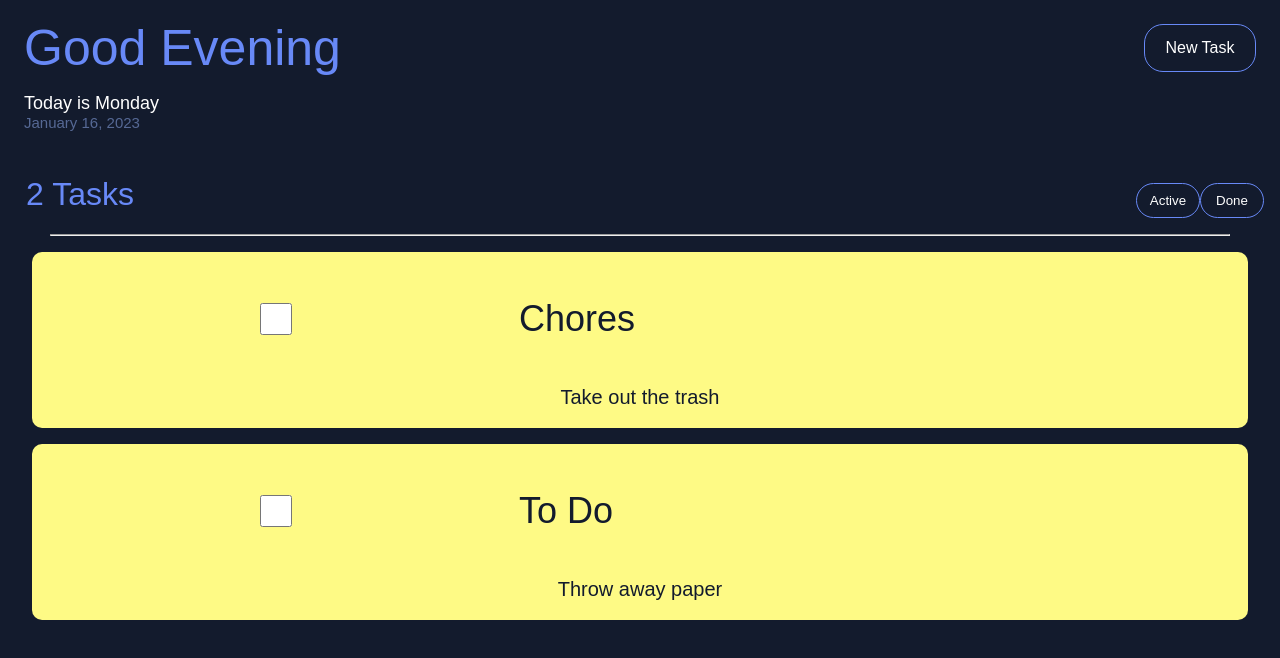
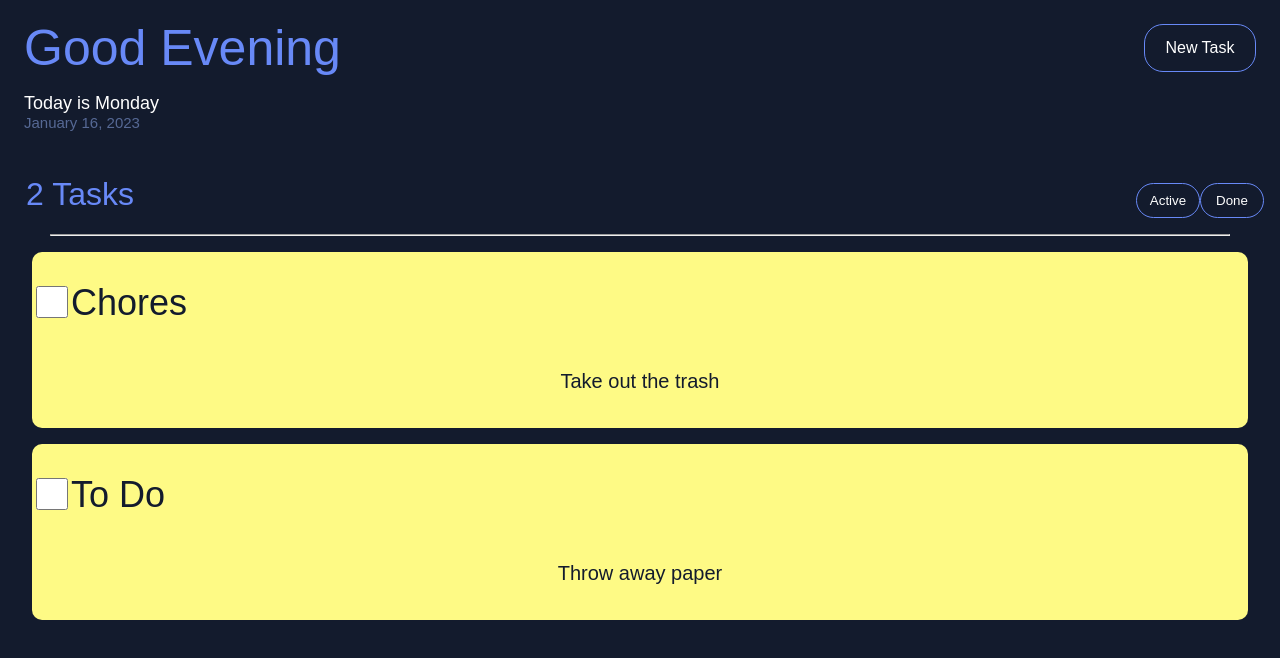
Before and after one commit to dilekbaykara/to-do-list, a React (Create React App) app: page / in a window 1280 px wide. Shown: the top 658 px of the page. Built offline with nearby package versions, Linux system fonts and the light colour scheme; a web font is replaced by a local one.

Commit message:
adjusted styling for to do tasks and checkbox

```diff
--- a/src/App.css
+++ b/src/App.css
@@ -3,7 +3,7 @@
 }
 
 .to-do-item {
-  display: flex;
+  display: flex-box;
   flex-direction: column;
   font-size: 20px;
   background-color: #fefa85;
@@ -19,16 +19,16 @@
 .checkbox-title-container {
   margin-top: 1rem;
   margin-bottom: 1rem;
-  display: inline-flex;
+  display: flex;
+  flex-wrap: wrap;
   align-content: flex-start;
   align-items: center;
 }
 
-.checkbox {
-  margin: 0;
-  margin-left: 0;
-  margin-left: 0;
-  padding: 0;
+#checkbox {
+  display: inline-block;
+  height: 2rem;
+  width: 2rem;
 }
 
 .to-do-date {
@@ -71,7 +71,7 @@ form {
   align-items: center;
 }
 
-input {
+#description, #priority, #date, #title {
   display: flex;
   height: 2rem;
   width: 30rem;
--- a/src/App.tsx
+++ b/src/App.tsx
@@ -51,7 +51,7 @@ function Checkbox() {
   }
   return (
     <div>
-      <input type="checkbox" checked={checked} onClick={handleCheck} />
+      <input type="checkbox" id="checkbox" checked={checked} onClick={handleCheck} />
 
     </div>
   );
@@ -147,19 +147,19 @@ function App(): JSX.Element {
             <label>Title</label>
           </p>
           <p>
-            <input name="Title" />
+            <input name="Title" id="title"/>
           </p>
           <p>
             <label>Due Date</label>
           </p>
           <p>
-            <input name="Date" type="date" />
+            <input name="Date" type="date" id="date" />
           </p>
           <p>
             <label>Priority</label>
           </p>
           <p>
-            <select name="Priority">
+            <select name="Priority" id="priority">
               <option>Important</option>
               <option selected>Normal</option>
             </select>
@@ -168,7 +168,7 @@ function App(): JSX.Element {
             <label>Description</label>
           </p>
           <p>
-            <input name="Description" />
+            <input name="Description" id="description" />
           </p>
           <p>
             <input type="submit" value="Add" className="submit" />
```
